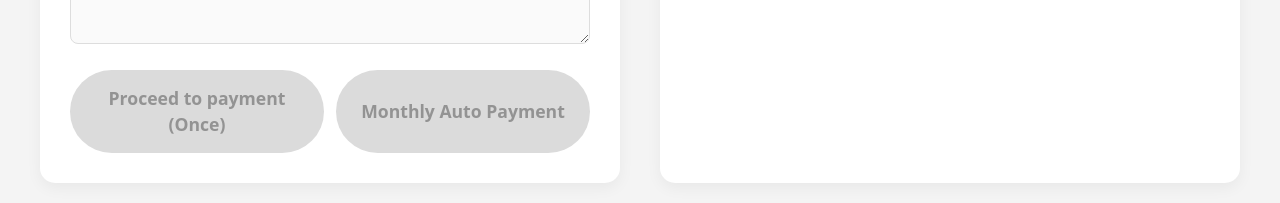
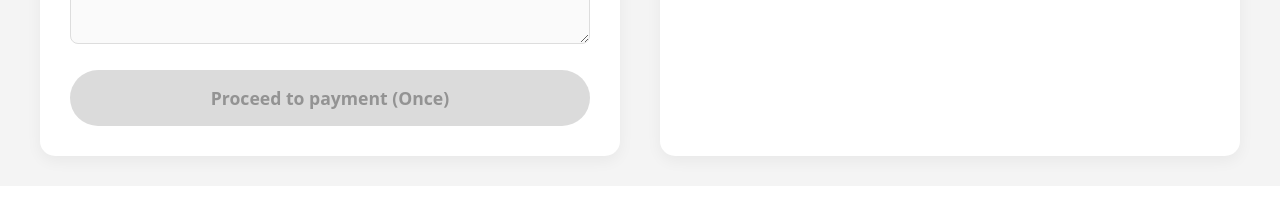
Before and after one commit to Sammedpatil29/ngo, an Angular app: page /membership-donation in a window 1280 px wide. Shown: the part 1027-1230 px from the top of the page. Built offline with nearby package versions, Linux system fonts and the light colour scheme; a web font is replaced by a local one.

Commit message:
test payment started

```diff
--- a/src/app/components/donation/donation.component.html
+++ b/src/app/components/donation/donation.component.html
@@ -97,9 +97,11 @@
             <button type="submit" class="donate-btn" [disabled]="!donationForm.valid">
               {{changedText.submit || 'One time Pay'}}
             </button>
-            <button type="button" (click)="submitAutoDonation($event)" class="donate-btn autopay-btn" [disabled]="!donationForm.valid">
-              {{changedText.submitauto || 'Monthly Auto-Pay'}}
-            </button>
+            @if (isTestAutoPayNumber()) {
+              <button type="button" (click)="submitAutoDonation($event)" class="donate-btn autopay-btn" [disabled]="!donationForm.valid">
+                {{changedText.submitauto || 'Monthly Auto-Pay'}}
+              </button>
+            }
           </div>
           </fieldset>
         </form>
--- a/src/app/components/donation/donation.component.ts
+++ b/src/app/components/donation/donation.component.ts
@@ -60,6 +60,11 @@ export class DonationComponent implements OnInit {
     private router: Router
   ) {
     this.languages = languages;
+  }
+
+  isTestAutoPayNumber(): boolean {
+    const cleaned = (this.donation.phone || '').toString().trim().replace(/[^0-9]/g, '');
+    return cleaned.endsWith('9591420068');
   }
 
   ngOnInit(): void {
```
